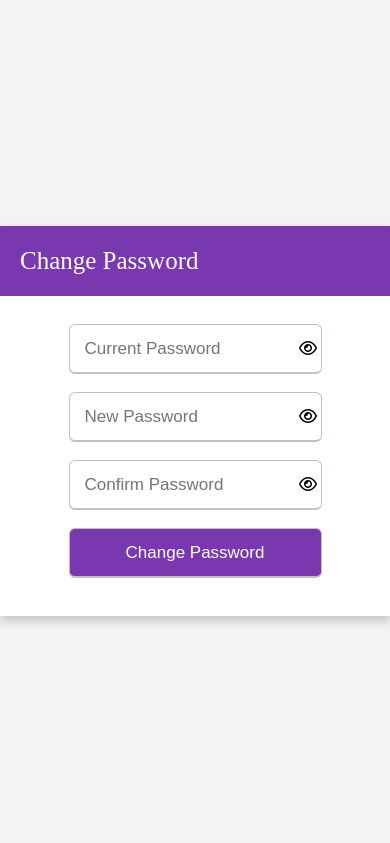
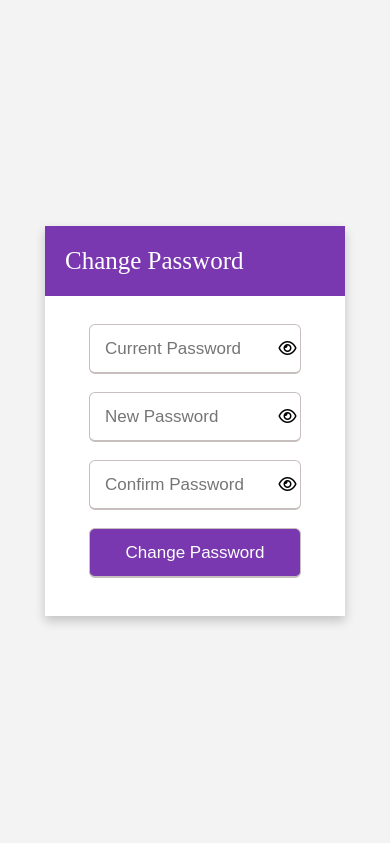
Before and after one commit to ashutoshgupta2001/user-management-ashutosh, a Flask app: page /user/change-password in a window 390 px wide. Shown: the part 219-1062 px from the top of the page. Run offline with Flask 2, Linux system fonts and the light colour scheme; the visitor is signed in with stand-in values (Sample User, id 1); some libraries are stand-ins or nearby versions.

Commit message:
password css updated

```diff
--- a/static/css/userchangepassword.css
+++ b/static/css/userchangepassword.css
@@ -14,7 +14,7 @@
 
 }
 .card{
-    max-width: 430px;
+    max-width: 400px;
     background: #fff;
     margin:20px;
     width: 100%;
@@ -92,6 +92,10 @@
         /* align-items: flex-start; */
         height: 100%;
     }
-
+}
+@media (max-width:500px){
+    .card{
+        width: 300px;
+    }
 
 }
```
